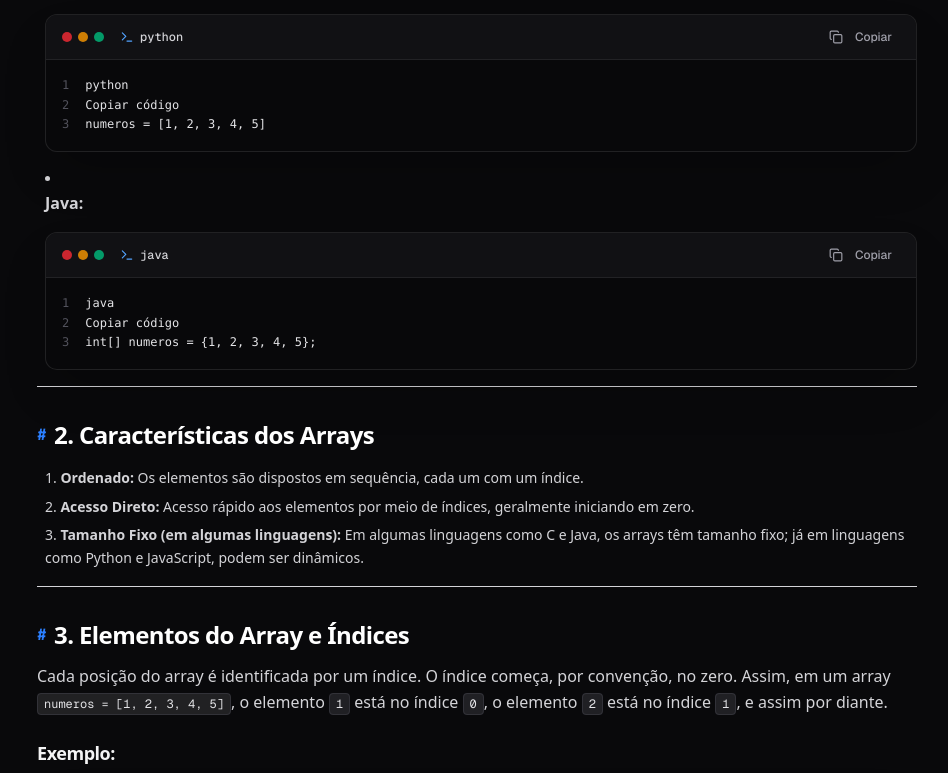
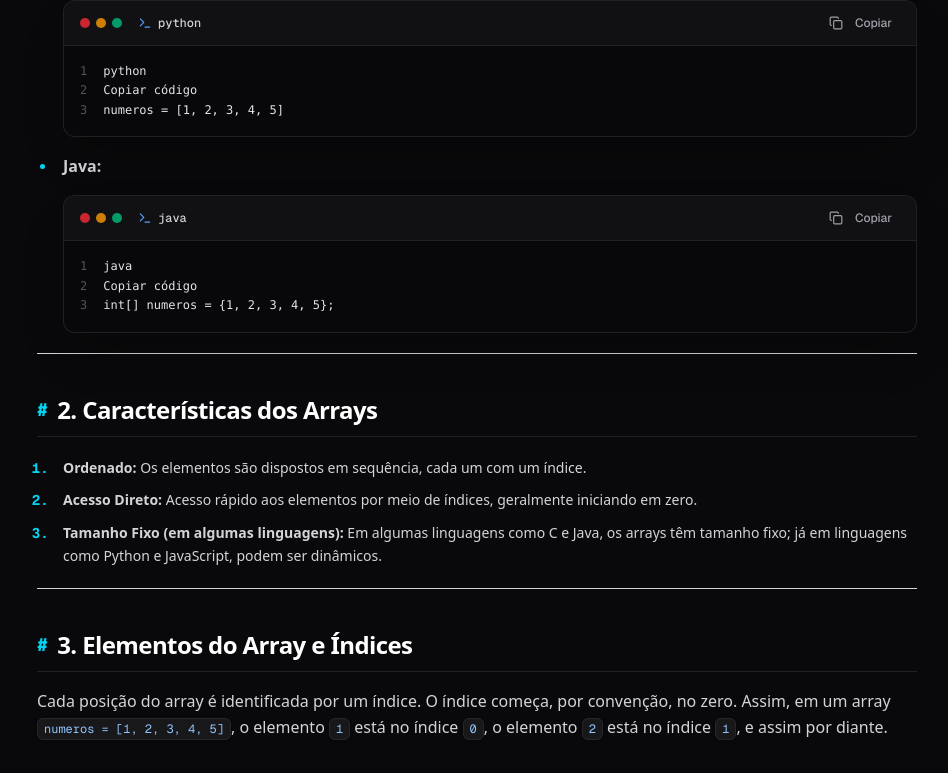
Before and after one commit to rochajrdev/TechNotes-web, a Next.js app: page /notes/algoritmos-estrutura-dados/arrays in a window 1280 px wide. Shown: the part 903-1676 px from the top of the page, without its empty margins (323-1271 px from the left). Built offline with nearby package versions, Linux system fonts and the light colour scheme.

Commit message:
feat(markdown): adicionar alertas estilo github, marcadores ciano e titulos estilizados no MarkdownRenderer

```diff
--- a/components/MarkdownRenderer.tsx
+++ b/components/MarkdownRenderer.tsx
@@ -4,7 +4,15 @@ import * as React from "react";
 import ReactMarkdown from "react-markdown";
 import remarkGfm from "remark-gfm";
 import { CodeBlock } from "@/components/ui/code-block";
-import { Info, ExternalLink } from "lucide-react";
+import {
+  Info,
+  Sparkles,
+  ExternalLink,
+  AlertTriangle,
+  AlertOctagon,
+  Bookmark,
+  ChevronRight,
+} from "lucide-react";
 import Link from "next/link";
 import { cn } from "@/lib/utils";
 
@@ -21,19 +29,20 @@ export function MarkdownRenderer({ content, categorySlug, className }: MarkdownR
         remarkPlugins={[remarkGfm]}
         components={{
           h1: ({ children }) => (
-            <h1 className="text-2xl sm:text-3xl font-extrabold text-white tracking-tight mt-8 mb-4 border-b border-zinc-800 pb-3">
+            <h1 className="text-2xl sm:text-3xl font-extrabold text-white tracking-tight mt-10 mb-4 border-b border-zinc-800 pb-3 flex items-center gap-2">
               {children}
             </h1>
           ),
           h2: ({ children }) => (
-            <h2 className="text-xl sm:text-2xl font-bold text-white tracking-tight mt-8 mb-3 flex items-center gap-2">
-              <span className="text-blue-500 font-mono text-base select-none">#</span>
-              {children}
+            <h2 className="text-xl sm:text-2xl font-bold text-white tracking-tight mt-10 mb-4 flex items-center gap-2.5 border-b border-zinc-800/80 pb-2.5">
+              <span className="text-cyan-400 font-mono text-lg font-extrabold select-none">#</span>
+              <span>{children}</span>
             </h2>
           ),
           h3: ({ children }) => (
-            <h3 className="text-base sm:text-lg font-semibold text-zinc-100 tracking-tight mt-6 mb-2">
-              {children}
+            <h3 className="text-base sm:text-lg font-semibold text-zinc-100 tracking-tight mt-7 mb-3 flex items-center gap-2">
+              <ChevronRight className="h-4 w-4 text-purple-400 shrink-0" />
+              <span>{children}</span>
             </h3>
           ),
           p: ({ children }) => (
@@ -42,31 +51,119 @@ export function MarkdownRenderer({ content, categorySlug, className }: MarkdownR
             </p>
           ),
           ul: ({ children }) => (
-            <ul className="space-y-1.5 list-disc list-inside my-4 pl-2 text-zinc-300 text-sm">
+            <ul className="space-y-2.5 my-5 pl-5 text-zinc-300 text-sm list-disc marker:text-cyan-400 [&>li]:pl-1.5 [&>li]:leading-relaxed">
               {children}
             </ul>
           ),
           ol: ({ children }) => (
-            <ol className="space-y-1.5 list-decimal list-inside my-4 pl-2 text-zinc-300 text-sm">
+            <ol className="space-y-2.5 my-5 pl-5 text-zinc-300 text-sm list-decimal marker:text-cyan-400 marker:font-mono marker:font-bold [&>li]:pl-1.5 [&>li]:leading-relaxed">
               {children}
             </ol>
           ),
-          li: ({ children }) => <li className="leading-relaxed">{children}</li>,
-          blockquote: ({ children }) => (
-            <div className="rounded-xl border border-blue-500/30 bg-blue-500/5 p-4 my-4 flex gap-3 text-xs leading-relaxed text-blue-200">
-              <Info className="h-4 w-4 text-blue-400 shrink-0 mt-0.5" />
-              <div className="flex-1 [&>p]:mb-0">{children}</div>
-            </div>
-          ),
+          blockquote: ({ children }) => {
+            // Extrai texto para identificar alertas no estilo GitHub: > [!NOTE], [!WARNING], etc.
+            const rawChildren = React.Children.toArray(children);
+            let alertType: "note" | "tip" | "important" | "warning" | "caution" | null = null;
+            let cleanChildren = children;
+
+            const firstChild = rawChildren[0];
+            if (firstChild && typeof firstChild === "object" && "props" in firstChild) {
+              const pProps = (firstChild as React.ReactElement<{ children?: React.ReactNode }>).props;
+              if (pProps && pProps.children) {
+                const text = Array.isArray(pProps.children)
+                  ? String(pProps.children[0] || "")
+                  : String(pProps.children || "");
+
+                const match = text.match(/^\[\!(NOTE|TIP|IMPORTANT|WARNING|CAUTION)\]\s*/i);
+                if (match) {
+                  const typeStr = match[1].toLowerCase();
+                  if (
+                    typeStr === "note" ||
+                    typeStr === "tip" ||
+                    typeStr === "important" ||
+                    typeStr === "warning" ||
+                    typeStr === "caution"
+                  ) {
+                    alertType = typeStr;
+
+                    // Remove o prefixo [!TYPE] do parágrafo
+                    const cleanedText = text.replace(/^\[\!(NOTE|TIP|IMPORTANT|WARNING|CAUTION)\]\s*/i, "");
+                    cleanChildren = React.Children.map(children, (child, idx) => {
+                      if (idx === 0 && React.isValidElement<{ children?: React.ReactNode }>(child)) {
+                        return React.cloneElement(child, {
+                          children: cleanedText,
+                        });
+                      }
+                      return child;
+                    });
+                  }
+                }
+              }
+            }
+
+            // Configuração dos cartões de alerta por tipo
+            const alertConfigs = {
+              note: {
+                icon: Info,
+                iconColor: "text-blue-400",
+                badge: "Nota",
+                styles: "border-blue-500/30 bg-blue-500/5 text-blue-200 shadow-[0_0_20px_rgba(59,130,246,0.08)]",
+              },
+              tip: {
+                icon: Sparkles,
+                iconColor: "text-emerald-400",
+                badge: "Dica Prática",
+                styles: "border-emerald-500/30 bg-emerald-500/5 text-emerald-200 shadow-[0_0_20px_rgba(16,185,129,0.08)]",
+              },
+              important: {
+                icon: Bookmark,
+                iconColor: "text-purple-400",
+                badge: "Importante",
+                styles: "border-purple-500/30 bg-purple-500/5 text-purple-200 shadow-[0_0_20px_rgba(168,85,247,0.08)]",
+              },
+              warning: {
+                icon: AlertTriangle,
+                iconColor: "text-amber-400",
+                badge: "Atenção",
+                styles: "border-amber-500/30 bg-amber-500/5 text-amber-200 shadow-[0_0_20px_rgba(245,158,11,0.08)]",
+              },
+              caution: {
+                icon: AlertOctagon,
+                iconColor: "text-rose-400",
+                badge: "Cuidado / Regra de Ouro",
+                styles: "border-rose-500/30 bg-rose-500/5 text-rose-200 shadow-[0_0_20px_rgba(244,63,94,0.08)]",
+              },
+            };
+
+            const activeConfig = alertType ? alertConfigs[alertType] : alertConfigs.note;
+            const IconComponent = activeConfig.icon;
+
+            return (
+              <div
+                className={cn(
+                  "rounded-2xl border p-5 my-6 space-y-2 backdrop-blur-md transition-all",
+                  activeConfig.styles
+                )}
+              >
+                <div className="flex items-center gap-2 font-bold text-xs uppercase tracking-wider">
+                  <IconComponent className={cn("h-4 w-4 shrink-0", activeConfig.iconColor)} />
+                  <span>{activeConfig.badge}</span>
+                </div>
+                <div className="text-xs sm:text-sm leading-relaxed [&>p]:mb-0 font-sans">
+                  {cleanChildren}
+                </div>
+              </div>
+            );
+          },
           table: ({ children }) => (
-            <div className="my-6 overflow-x-auto rounded-xl border border-zinc-800 bg-zinc-900/40">
+            <div className="my-6 overflow-x-auto rounded-2xl border border-zinc-800 bg-zinc-900/40 shadow-xl backdrop-blur-md">
               <table className="w-full text-left text-xs border-collapse font-sans">
                 {children}
               </table>
             </div>
           ),
           thead: ({ children }) => (
-            <thead className="bg-zinc-900/80 text-zinc-200 font-mono border-b border-zinc-800">
+            <thead className="bg-zinc-900/90 text-zinc-200 font-mono border-b border-zinc-800">
               {children}
             </thead>
           ),
@@ -81,12 +178,12 @@ export function MarkdownRenderer({ content, categorySlug, className }: MarkdownR
             </tr>
           ),
           th: ({ children }) => (
-            <th className="px-4 py-3 font-semibold uppercase tracking-wider text-[11px] text-zinc-400">
+            <th className="px-4 py-3.5 font-semibold uppercase tracking-wider text-[11px] text-zinc-400">
               {children}
             </th>
           ),
           td: ({ children }) => (
-            <td className="px-4 py-3 text-zinc-300">
+            <td className="px-4 py-3.5 text-zinc-300 leading-relaxed">
               {children}
             </td>
           ),
@@ -110,7 +207,7 @@ export function MarkdownRenderer({ content, categorySlug, className }: MarkdownR
             }
 
             return (
-              <span className="block my-6 overflow-hidden rounded-2xl border border-zinc-800 bg-zinc-900/60 p-2 shadow-lg">
+              <span className="block my-6 overflow-hidden rounded-2xl border border-zinc-800 bg-zinc-900/60 p-2.5 shadow-2xl backdrop-blur-md">
                 {/* eslint-disable-next-line @next/next/no-img-element */}
                 <img
                   src={imageSrc}
@@ -119,7 +216,7 @@ export function MarkdownRenderer({ content, categorySlug, className }: MarkdownR
                   loading="lazy"
                 />
                 {alt && alt !== "alt text" && (
-                  <span className="block text-center text-xs text-zinc-400 mt-2 font-mono">
+                  <span className="block text-center text-xs text-zinc-400 mt-2.5 font-mono">
                     {alt}
                   </span>
                 )}
@@ -134,7 +231,7 @@ export function MarkdownRenderer({ content, categorySlug, className }: MarkdownR
                   href={href}
                   target="_blank"
                   rel="noopener noreferrer"
-                  className="text-blue-400 hover:text-blue-300 underline underline-offset-4 inline-flex items-center gap-1"
+                  className="text-cyan-400 hover:text-cyan-300 underline underline-offset-4 inline-flex items-center gap-1 font-medium transition-colors"
                 >
                   {children}
                   <ExternalLink className="h-3 w-3 inline" />
@@ -144,7 +241,7 @@ export function MarkdownRenderer({ content, categorySlug, className }: MarkdownR
             return (
               <Link
                 href={href || "#"}
-                className="text-blue-400 hover:text-blue-300 underline underline-offset-4"
+                className="text-cyan-400 hover:text-cyan-300 underline underline-offset-4 font-medium transition-colors"
               >
                 {children}
               </Link>
@@ -156,7 +253,7 @@ export function MarkdownRenderer({ content, categorySlug, className }: MarkdownR
 
             if (isInline) {
               return (
-                <code className="rounded bg-zinc-800/80 border border-zinc-700/60 px-1.5 py-0.5 text-xs font-mono text-zinc-200 text-blue-300">
+                <code className="rounded-md bg-zinc-900 border border-zinc-800 px-1.5 py-0.5 text-xs font-mono text-blue-300 shadow-sm">
                   {children}
                 </code>
               );
```
